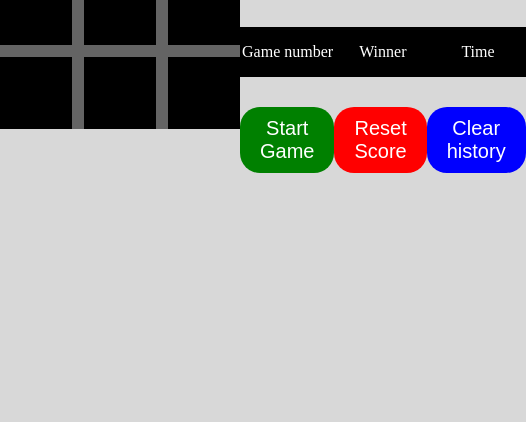
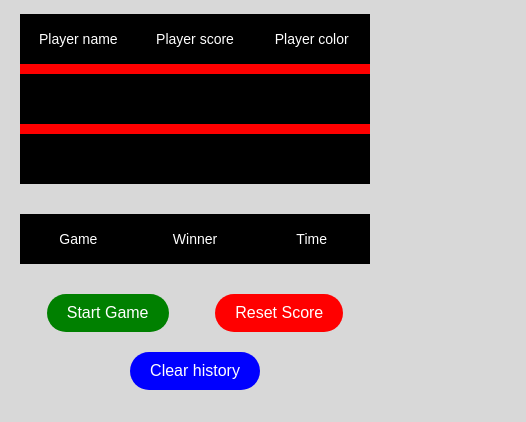
Before and after one commit to Mitchi-02/tic-tac-toe, a plain HTML site: page index.html in a window 390 px wide. Shown: the part 422-844 px from the top of the page, 526 px wide, since content can reach past the window. Drawn offline with Linux system fonts and the light colour scheme.

Commit message:
responsive

```diff
--- a/index.html
+++ b/index.html
@@ -58,7 +58,7 @@
                 </div>
                 <div class="table" id="historique-table">
                     <div>
-                        <p>Game number</p>
+                        <p>Game</p>
                         <p>Winner</p>
                         <p>Time</p>
                     </div>
--- a/styles.css
+++ b/styles.css
@@ -10,14 +10,22 @@ body{
     background-color: rgb(216, 216, 216);
     display: flex;
     justify-content: center;
+    font-family: Poppins, sans-serif;
 }
 
 .container{
-    width: 100%;
+    padding: 20px;
     height: 100%;
     justify-content: space-evenly;
     display: flex;
+    gap: 20px;
     align-items: center;
+}
+@media screen and (max-width: 800px){
+    .container{
+        flex-direction: column;
+    }
+
 }
 
 .map{
@@ -60,6 +68,12 @@ body{
     flex-direction: column;
 }
 
+@media screen and (max-width: 800px){
+    .right{
+        width: 100%;
+    }
+}
+
 .table{
     display: grid;
     margin-bottom: 30px;
@@ -70,6 +84,13 @@ body{
     grid-auto-flow: dense;
     max-height:250px;
     overflow-y:scroll;
+}
+
+@media screen and (max-width: 800px){
+    .table{
+        font-size: 14px;
+    }
+
 }
 
 .table *{
@@ -87,6 +108,8 @@ body{
 .buttons{
     display: flex;
     justify-content: space-evenly;
+    gap: 20px;
+    flex-wrap: wrap;
 }
 
 .btn{
@@ -96,12 +119,19 @@ body{
     border: none;
     border-radius: 20px;
     color: white;
+    cursor: pointer;
+    position: relative;
+    transition: all .3s ease-in-out;
+}
+
+@media screen and (max-width: 800px){
+    .btn{
+        font-size: 16px;
+    }
 }
 
 .btn:hover{
-    position: relative;
-    left: 10px;
-    bottom: 5px;
+    translate: 10px -5px;
 }
 
 #start-restart{
```
